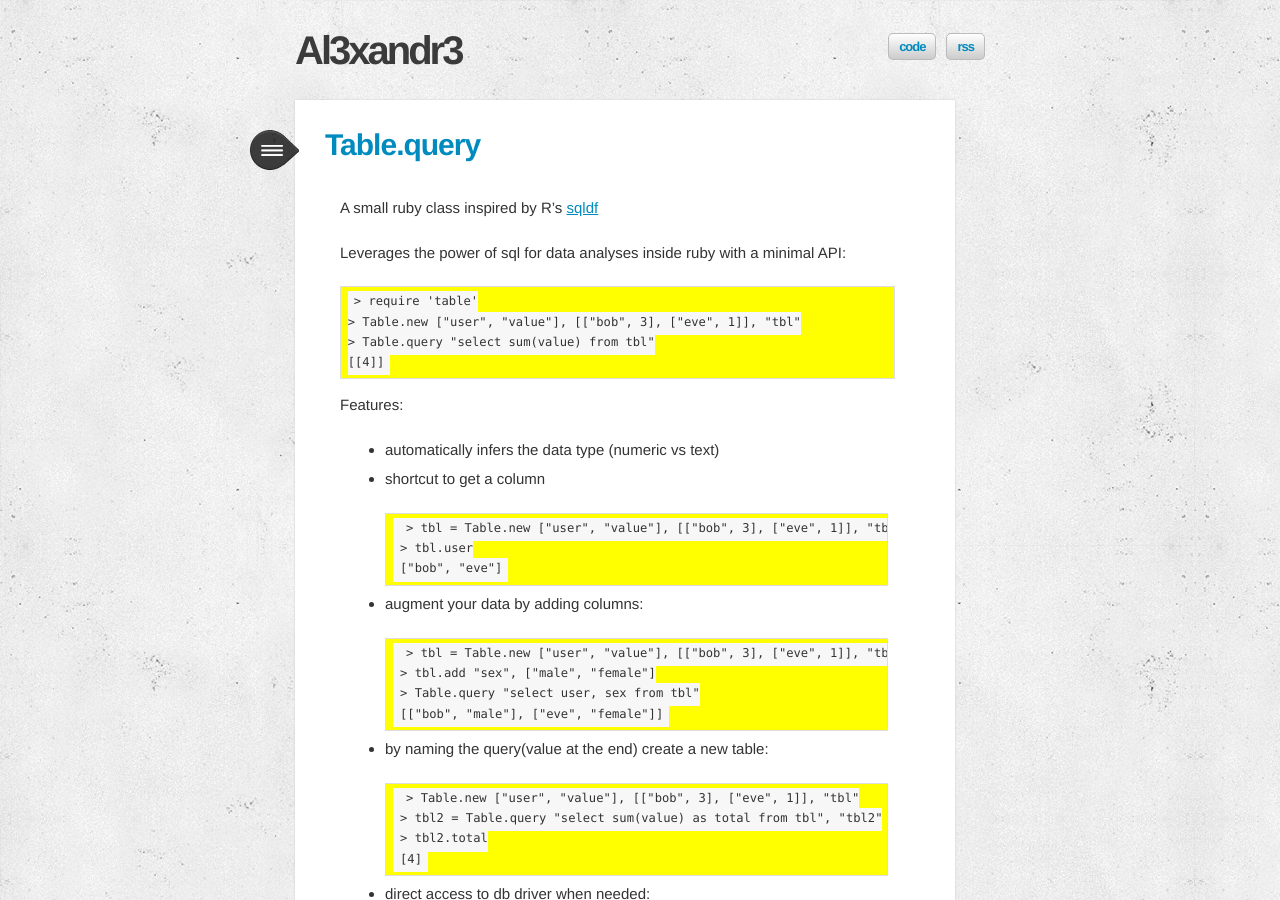
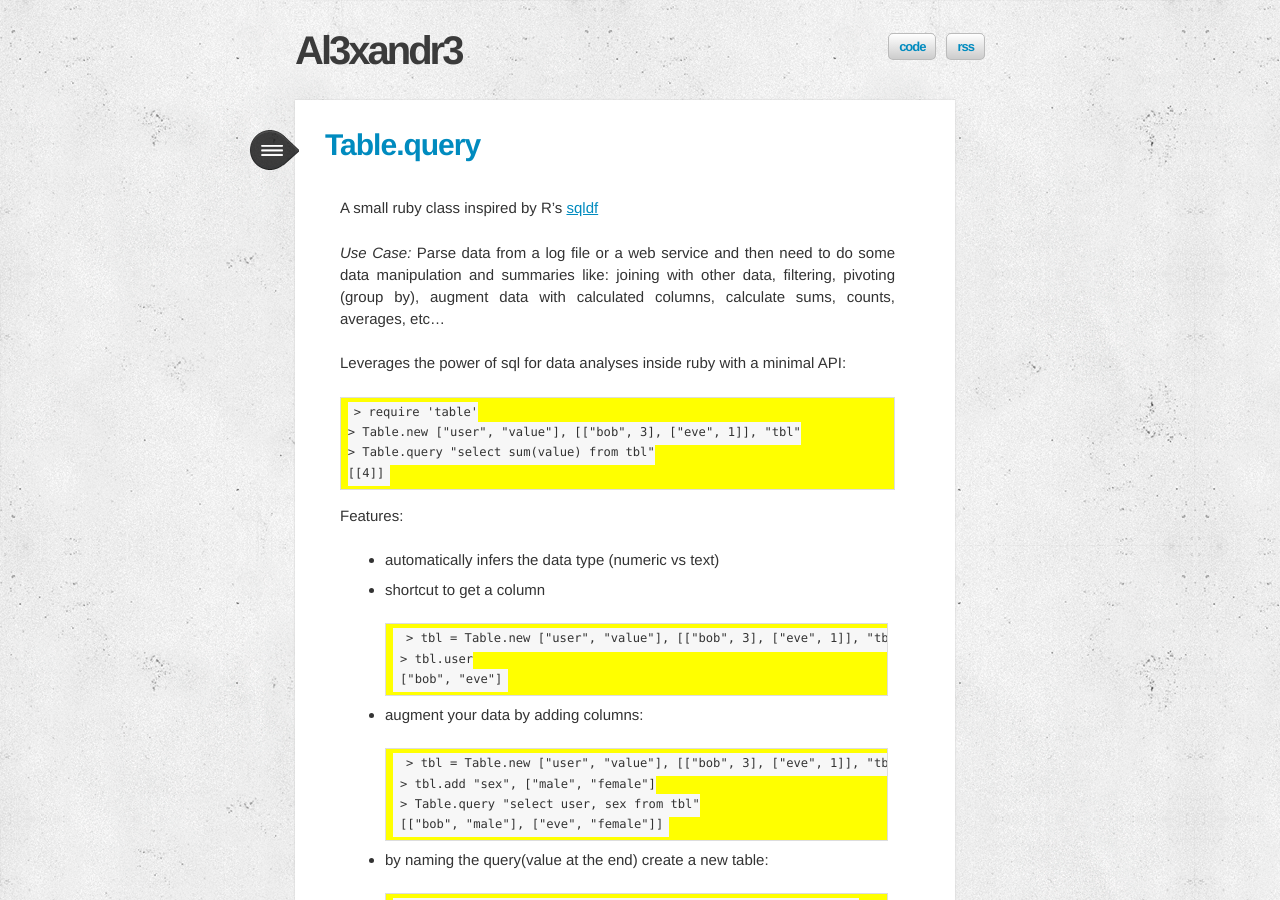
Before and after one commit to al3xandr3/al3xandr3.github.io, a Jekyll site: the page built from _posts/2011-10-14-table-query.md, in a window 1280 px wide and 900 px high. Built offline with Jekyll 4.4.1, drawn with Linux system fonts in a browser that asks for light colours; Markdown is read by kramdown in place of the engine named in the settings; comment, search, counter and statistics services are not loaded.

Commit message:
table.query use case and rake

```diff
--- a/_posts/2011-10-14-table-query.md
+++ b/_posts/2011-10-14-table-query.md
@@ -4,10 +4,12 @@ title: Table.query
 categories:
 - ruby
 - statistics
-intro: "<img alt='table-query' src='http://al3xandr3.github.com/img/table-query.png'> A small ruby class inspired by R's sqldf"
+intro: "<img alt='table-query' src='http://al3xandr3.github.com/img/table-query.png'> A small ruby class inspired by R's sqldf<p><em>Use Case:</em> Parse data from a log file or a web service and then need to do some data manipulation and summaries like: joining with other data, filtering, pivoting (group by), augment data with calculated columns, calculate sums, counts, averages, etc…</p>"
 ---
 
 A small ruby class inspired by R's [sqldf](http://code.google.com/p/sqldf/)
+
+*Use Case:* Parse data from a log file or a web service and then need to do some data manipulation and summaries like: joining with other data, filtering, pivoting (group by), augment data with calculated columns, calculate sums, counts, averages, etc...
 
 Leverages the power of sql for data analyses inside ruby with a minimal API:
 
```
